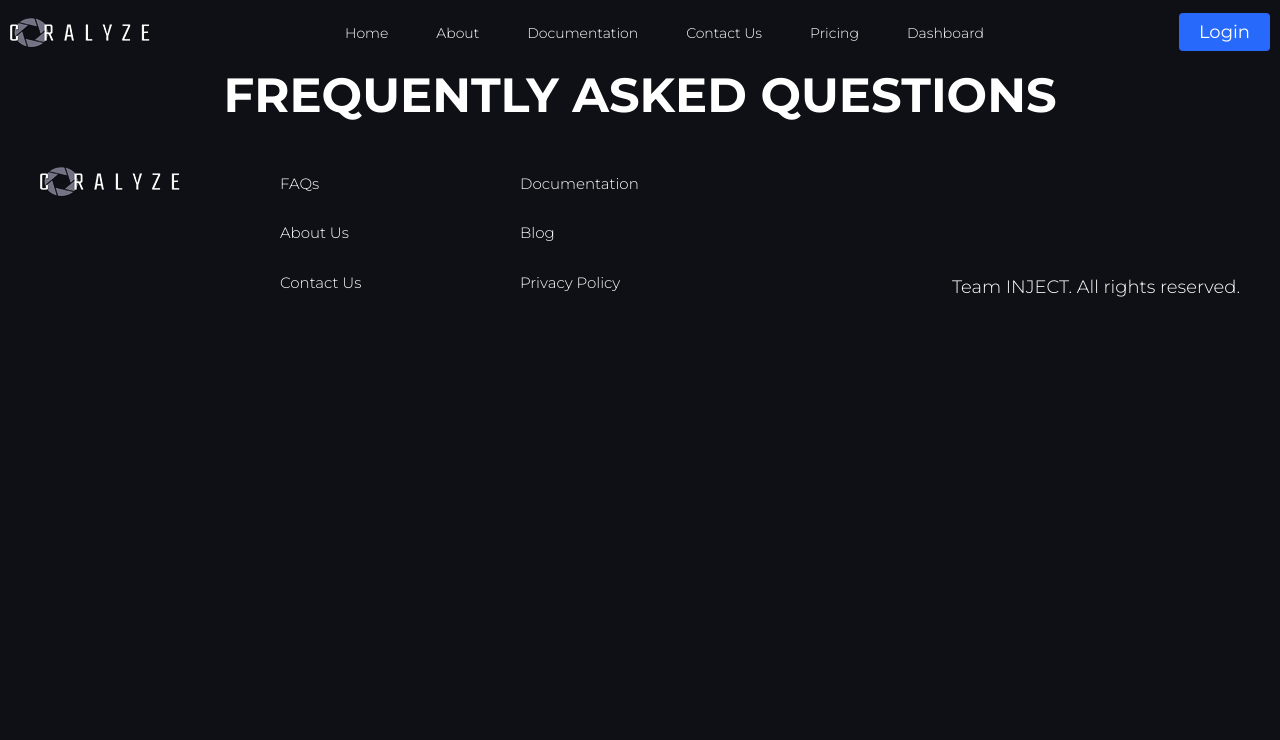
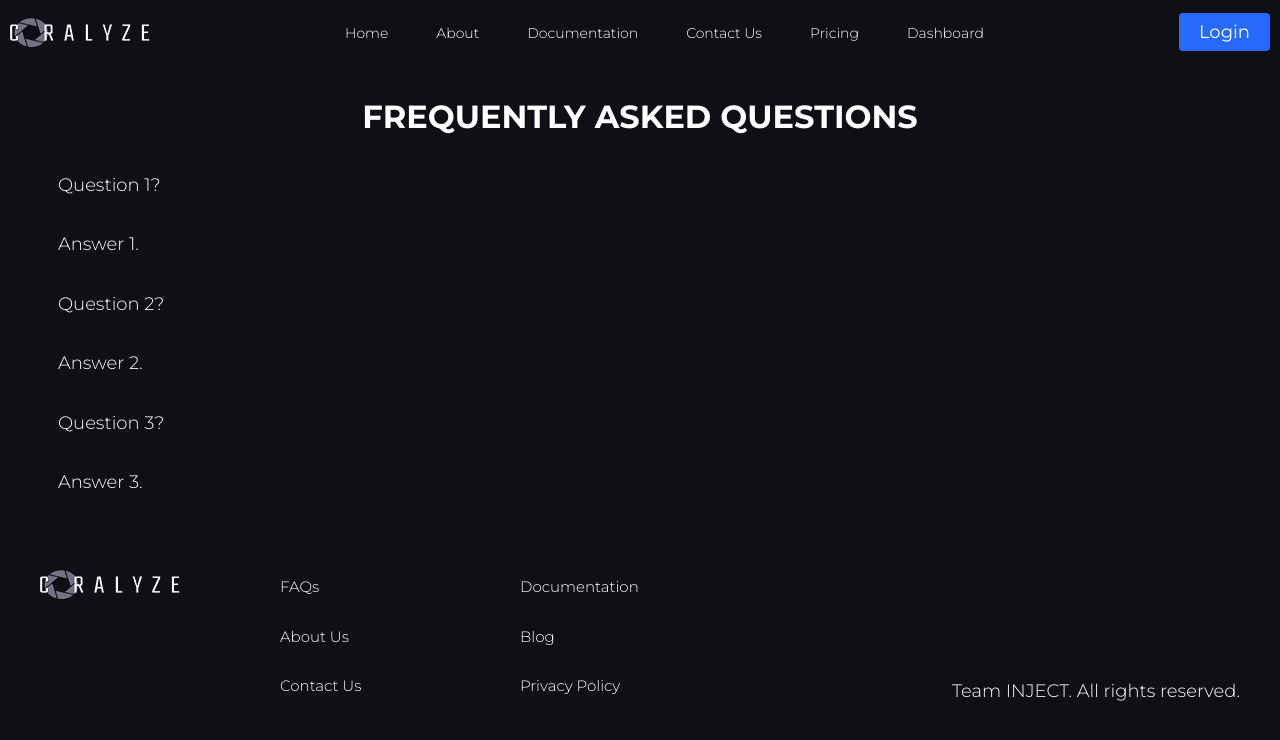
Before and after one commit to Chauster/Coralyze-Frontend, a React (Create React App) app: page /faqs in a window 1280 px wide. Shown: the top 740 px of the page. Built offline with nearby package versions, Linux system fonts and the light colour scheme.

Commit message:
update faqs
updated general structure

```diff
--- a/src/components/FAQS/FaqSection.css
+++ b/src/components/FAQS/FaqSection.css
@@ -5,4 +5,14 @@
 .faqs__container h1 {
   color: #fff;
   text-transform: uppercase;
+  font-size: 2rem;
+  padding-top: 2rem;
 }
+
+.faqs__list {
+  list-style: none;
+}
+
+.faqs__item {
+  padding: 18px;
+}
--- a/src/components/FAQS/FaqSection.js
+++ b/src/components/FAQS/FaqSection.js
@@ -6,6 +6,14 @@ function FaqSection() {
     <>
       <div className="faqs__container">
         <h1>Frequently Asked Questions</h1>
+        <ul className="faqs__list">
+          <li className="faqs__item">Question 1?</li>
+          <li className="faqs__item">Answer 1.</li>
+          <li className="faqs__item">Question 2?</li>
+          <li className="faqs__item">Answer 2.</li>
+          <li className="faqs__item">Question 3?</li>
+          <li className="faqs__item">Answer 3.</li>
+        </ul>
       </div>
     </>
   );
```
